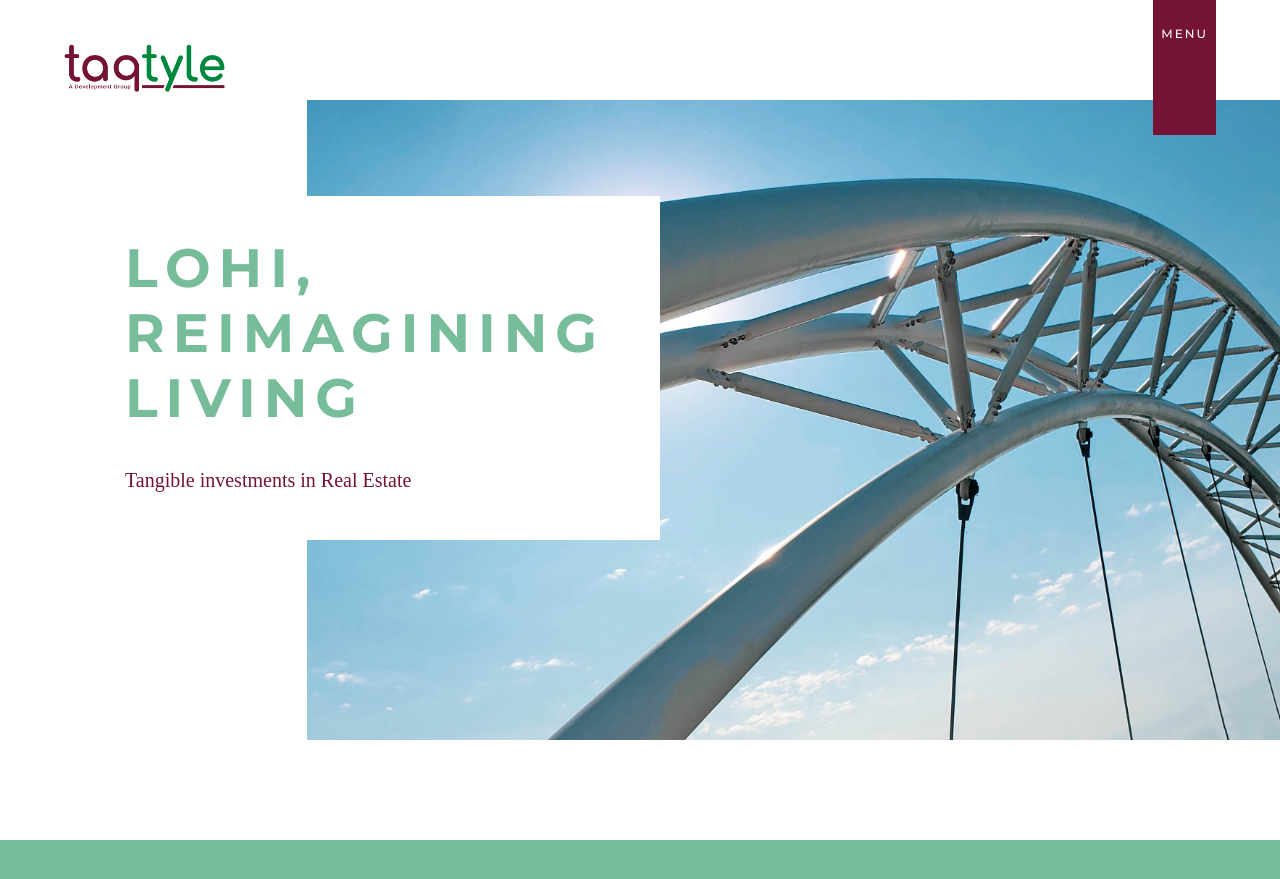
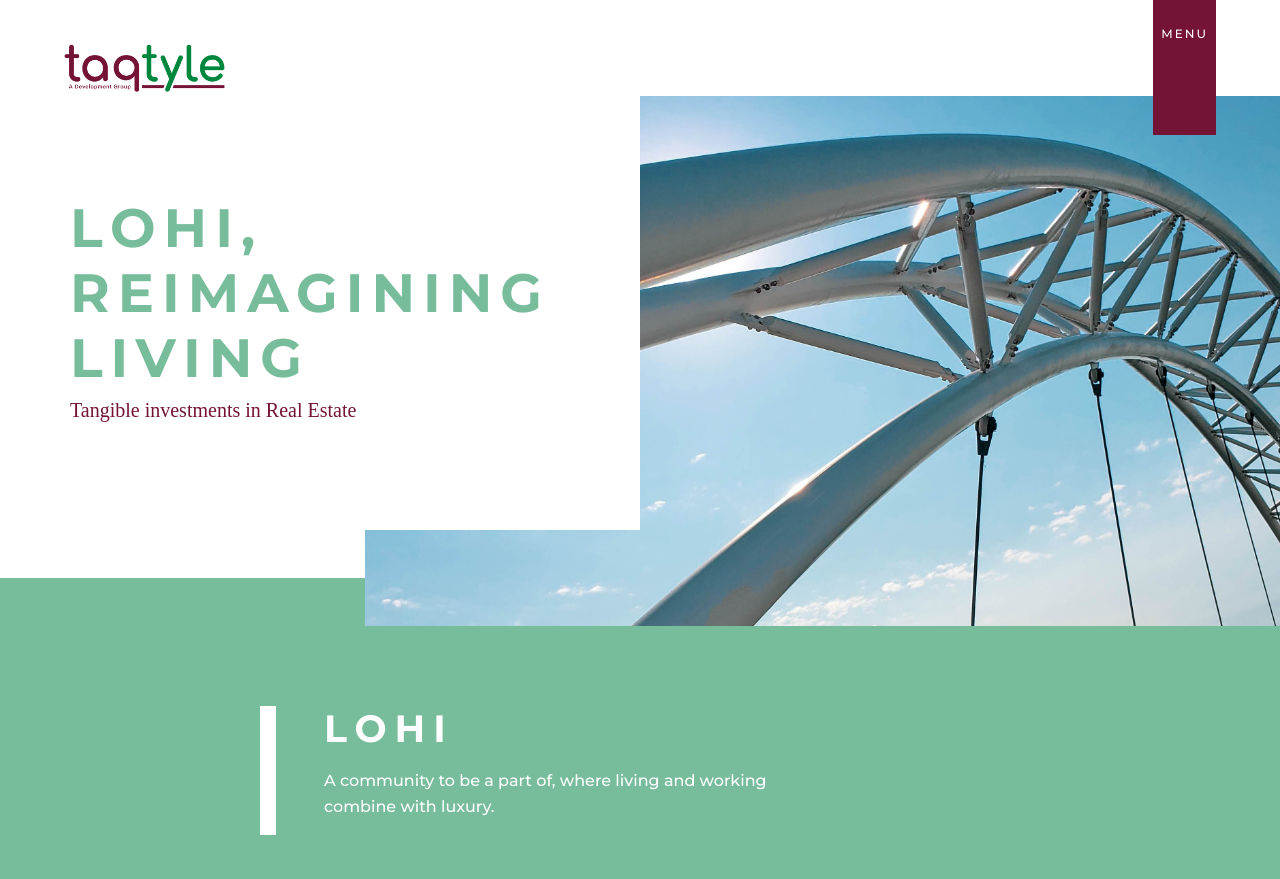
Before and after one commit to mesabafinance/taqtyle.com, a Jekyll site: the page built from index.html, in a window 1280 px wide and 900 px high. Shown: the top 879 px of the window. Built offline with Jekyll 4.4.1, drawn with Linux system fonts in a browser that asks for light colours; some web fonts are replaced.

Commit message:
changing the hero

```diff
--- a/_data/general.yml
+++ b/_data/general.yml
@@ -64,4 +64,4 @@
 
   vision:
     heading: our vision
-    paragraph: Coming soon!
+    paragraph: To Develop a Vertical, Micro-Apartments community designed for a more sustainable lifestyle. With emphasis on lifestyle over space, we provide a more efficient way to live.
--- a/assets/css/_sass/_home.scss
+++ b/assets/css/_sass/_home.scss
@@ -2,55 +2,104 @@
     min-height: 20vh;
 }
 
+
+
 #intro {
-    background-image: url(/assets/img/bridgeo3.jpg);
-    background-position: center right;
-    background-size: cover;
-    margin: 65px 0;
+    padding-top: 4rem;
+    position: relative;
     @media (min-width: 762px) {
-        background-size: 90% auto;
-        margin: 100px 0;
-        padding-bottom: 200px;
+        padding-top: 6rem;
     }
 
-    @media (min-width: 1024px) {
-        background-size: 76% auto;
-
+    .hero-img {
+        // background-image: url(/assets/img/bridgeo3.jpg);
+        position: absolute;
+        background-position: center right;
+        background-size: cover;
+        height: 100%;
+        right: 0;
+        width: calc((1100px * .75) + ((100% - 1100px) / 2));
     }
 
-    background-repeat: no-repeat;
-    min-height: 50vh;
-    // margin-bottom: 7em;
+    .hero-text{
+        padding: 40px 20px;
 
-    // h1:nth-of-type(2) {
+        @media (min-width: 762px) {
+            padding: 80px 70px 80px 0;
+        }
+
+        @media (min-width: 1024px) {
+            padding: 100px 70px 100px 0;
+
+        }
+    }
+    // .bg-white {
+    //     position: relative;
+    //     padding: 40px 20px;
     //     @media (min-width: 762px) {
-    //         display: none;
+    //         padding: 40px 55px;
+    //         margin-top: 6rem;
+    //     }
+
+    //     h3 {
+    //         margin-top: 10px;
+    //         @media (min-width: 762px) {
+    //             margin-top: 38px;
+    //         }
     //     }
     // }
-    // h1:nth-of-type() {
-    //     display: none;
-    //     @media (min-width: 762px) {
-    //         display: initial;
-    // }
+}
 
-    .bg-white {
-        padding: 40px 20px;
-        @media (min-width: 762px) {
-            padding: 40px 55px;
-            margin-top: 6rem;
-        }
 
-        h3 {
-            margin-top: 10px;
-            @media (min-width: 762px) {
-                margin-top: 38px;
-            }
 
-        }
 
-    }
 
-}
+// #intro {
+//     background-image: url(/assets/img/bridgeo3.jpg);
+//     background-position: center right;
+//     background-size: cover;
+//     margin: 65px 0;
+
+//     @media (min-width: 762px) {
+//         background-size: 90% auto;
+//         margin: 100px 0;
+//         padding-bottom: 200px;
+//     }
+
+//     @media (min-width: 1024px) {
+//         background-size: 76% auto;
+
+//     }
+//     background-repeat: no-repeat;
+//     min-height: 50vh;
+//     // margin-bottom: 7em;
+//     // h1:nth-of-type(2) {
+//     //     @media (min-width: 762px) {
+//     //         display: none;
+//     //     }
+//     // }
+//     // h1:nth-of-type() {
+//     //     display: none;
+//     //     @media (min-width: 762px) {
+//     //         display: initial;
+//     // }
+//     .bg-white {
+//         padding: 40px 20px;
+//         @media (min-width: 762px) {
+//             padding: 40px 55px;
+//             margin-top: 6rem;
+//         }
+
+//         h3 {
+//             margin-top: 10px;
+//             @media (min-width: 762px) {
+//                 margin-top: 38px;
+//             }
+//         }
+//     }
+// }
+
+
 
 
 #expertise {
--- a/index.html
+++ b/index.html
@@ -3,15 +3,29 @@
 ---
 <div class="section d-flex align-items-center" id="intro">
     <div class="container">
+            <div style="background-image: url(assets/img/bridgeo3.jpg);" class="hero-img"></div>
+            <div class="row flex-column">
+                <div class="bg-white col-6 hero-text">
+                    <h1 class="header-desktop">LoHi,<br>Reimagining<br>Living</h1>
+                    <!-- <h1 class="header-mobile">building a better LoHi</h1> -->
+                    <h3>Tangible investments in Real Estate</h3>
+                </div>
+            </div>
+    </div>
+</div>
+
+<!-- <div class="section d-flex align-items-center" id="intro">
+    <div class="container">
         <div class="row">
+            <div style="background-image: url(assets/img/bridgeo3.jpg);" class="hero-img"></div>
             <div class="bg-white">
                 <h1 class="header-desktop">LoHi,<br>Reimagining<br>Living</h1>
-                <!-- <h1 class="header-mobile">building a better LoHi</h1> -->
+                <h1 class="header-mobile">building a better LoHi</h1>
                 <h3>Tangible investments in Real Estate</h3>
             </div>
         </div>
     </div>
-</div>
+</div> -->
 
 <div class="section mt-5" id="expertise">
     <div class="container">
--- a/team.html
+++ b/team.html
@@ -28,7 +28,7 @@
             {% if forloop.index == 3 %}<h2 class="partners">Partners</h2>{% endif %}
             <div class="row pb-5 mb-5">
                 <div class="col-lg-7 bg-white p-sm-5">
-                    <div class="m-5">
+                    <div class="my-5 mx-md-5">
                         <h4 class="mb-0">{{i.name}}</h4>
                         <p class="text-dark font-weight-bold">{{i.role}}</p>
                         <p class="mt-4">{{i.text}}</p>
```
Also changed, not shown: _includes/navbar.html (+0 -33 lines), assets/img/bridgeo1.jpg (deleted), assets/img/bridgeo2.jpg (deleted).
